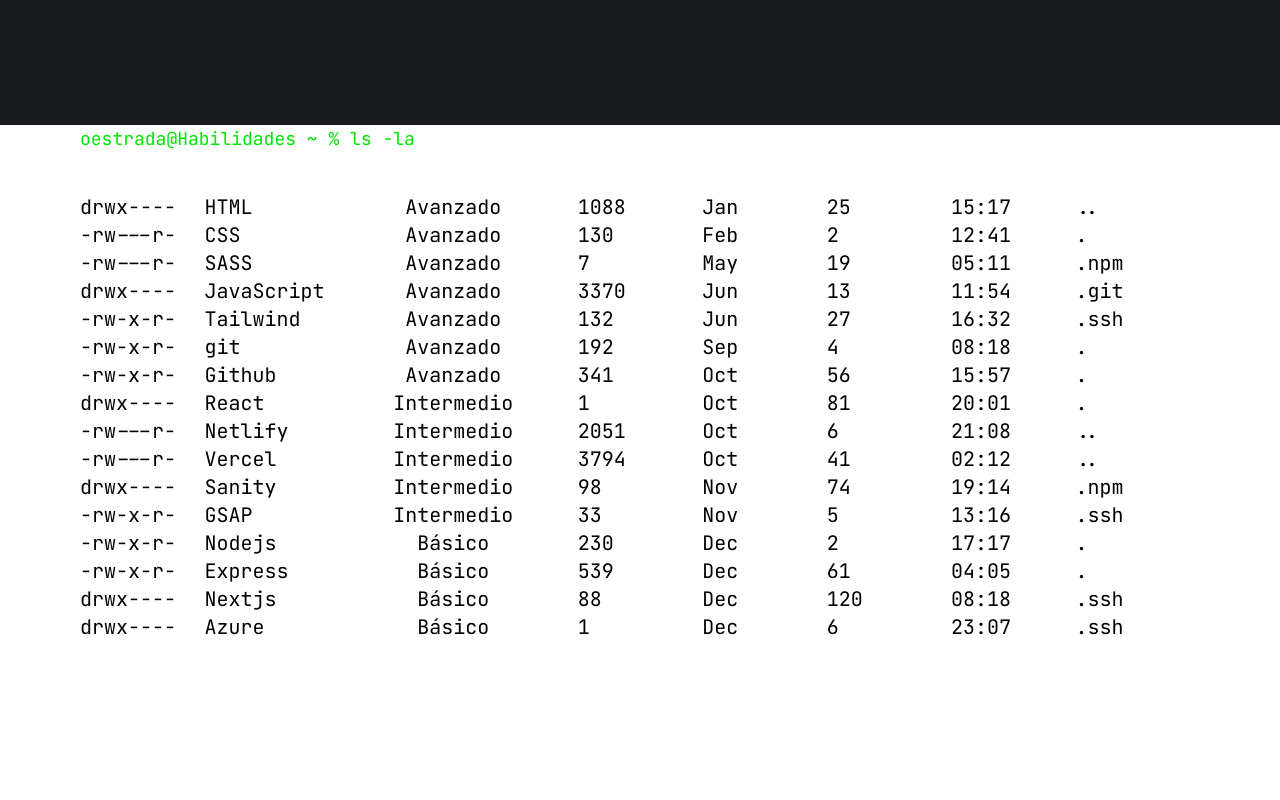
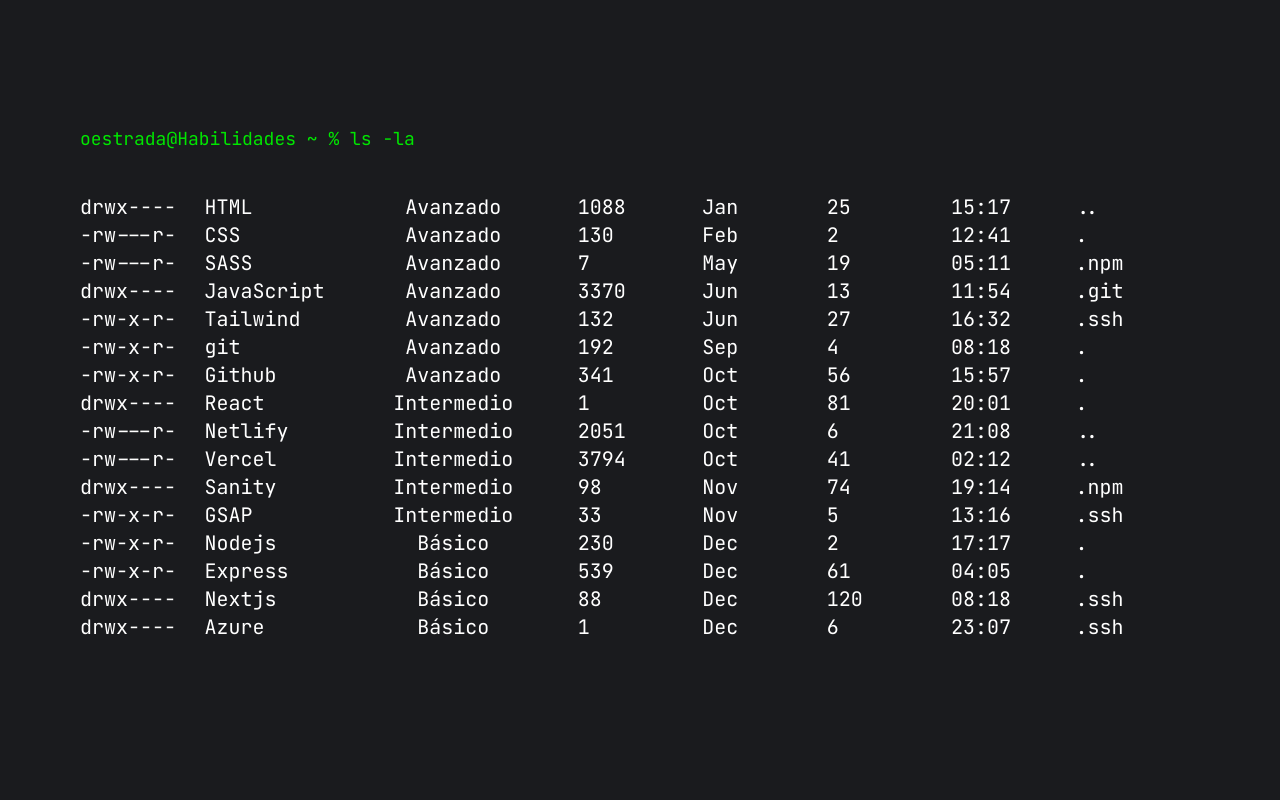
Before and after one commit to OscarStrada/portfolio-client, a React (Create React App) app: page / in a window 1280 px wide. Shown: the part 1560-2360 px from the top of the page. Built offline with nearby package versions, Linux system fonts and the light colour scheme.

Commit message:
styles changed from skills sections for light theme

```diff
--- a/src/components/Skills.js
+++ b/src/components/Skills.js
@@ -2,11 +2,11 @@
 
 export const Skills = () => {
   return (
-    <div className="w-full min-h-screen px-5 md:px-20 md:space-y-10">
-      <h2 className="text-green-custom md:text-lg">
+    <div className="w-full min-h-screen px-5 md:px-20 md:space-y-10 bg-light-custom dark:bg-dark-custom">
+      <h2 className="dark:text-green-custom md:text-lg">
         oestrada@Habilidades ~ % ls -la
       </h2>
-      <div className="w-full flex md:grid md:grid-cols-9">
+      <div className="w-full flex md:grid md:grid-cols-9 dark:text-white">
         <div className="hidden md:block">
           <p className="md:text-xl leading-relaxed">drwx----</p>
           <p className="md:text-xl leading-relaxed">-rw---r-</p>
```
